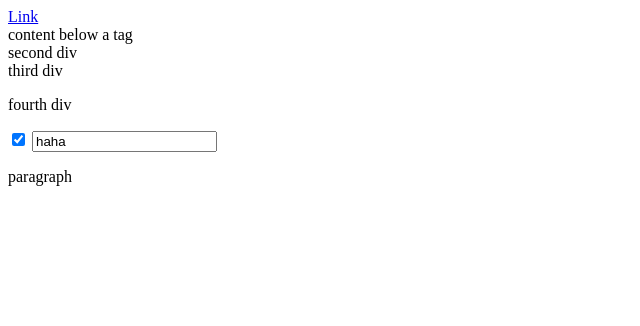
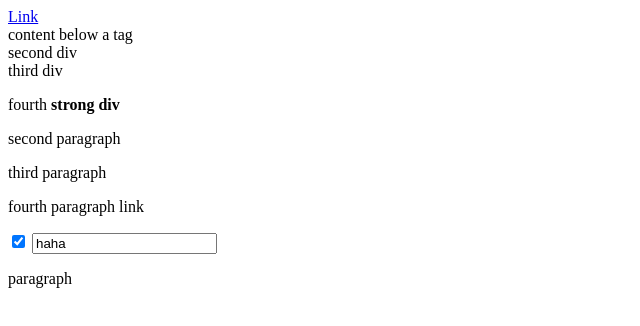
Before and after one commit to Nicelx/Javascript-Collection, a plain HTML site: page jQuery/index.html in a window 1280 px wide. Shown: the whole page, without its empty margins (0-640 px from the left). Drawn offline with Linux system fonts and the light colour scheme.

Commit message:
jquery things

```diff
--- a/jQuery/index.html
+++ b/jQuery/index.html
@@ -11,7 +11,12 @@
 		<div>content below a tag</div>
 		<div class = "catchme">second div</div>
 		<div class = "apple">third div</div>
-		<div class = "apple"><p>fourth div</p></div>
+		<div class = "apple">
+			<p>fourth <strong>strong div</strong></p>
+			<p>second paragraph</p>
+			<p> third paragraph</p>
+			<p> fourth paragraph <a>link</a></p>
+		</div>
 
 		<form action="">
 			<input type="checkbox" checked>
--- a/jQuery/index.js
+++ b/jQuery/index.js
@@ -1,3 +1,6 @@
+let result;
+
+
 // $(document).ready(() => {
 // 	$('a').click((event) => {
 // 		event.preventDefault();
@@ -133,3 +136,22 @@
 // console.log($('div').get(0))
 // console.log($('div').html())
 // console.log($('div')[0])
+
+
+// result =$('input[type=checkbox]').parent();
+// result =$('input[type=checkbox]').parents();
+// result =$('input[type=checkbox]').parentsUntil('body');
+// result =$('input[type=checkbox]').closest();
+
+// result = $('div.apple').children()  			// look only 1 lvl
+// result = $('div.apple').find('a')			//	look all childs
+
+// result = $('div.apple').next();
+// result = $('div.apple').prev();
+// result = $('div.apple').siblings();
+// result = $('div.apple').nextAll();
+// result = $('div.apple').nextUntil('p');
+// result = $('div.apple').prevAll();
+// result = $('div.apple').prevUntil();
+
+console.log(result)
```
